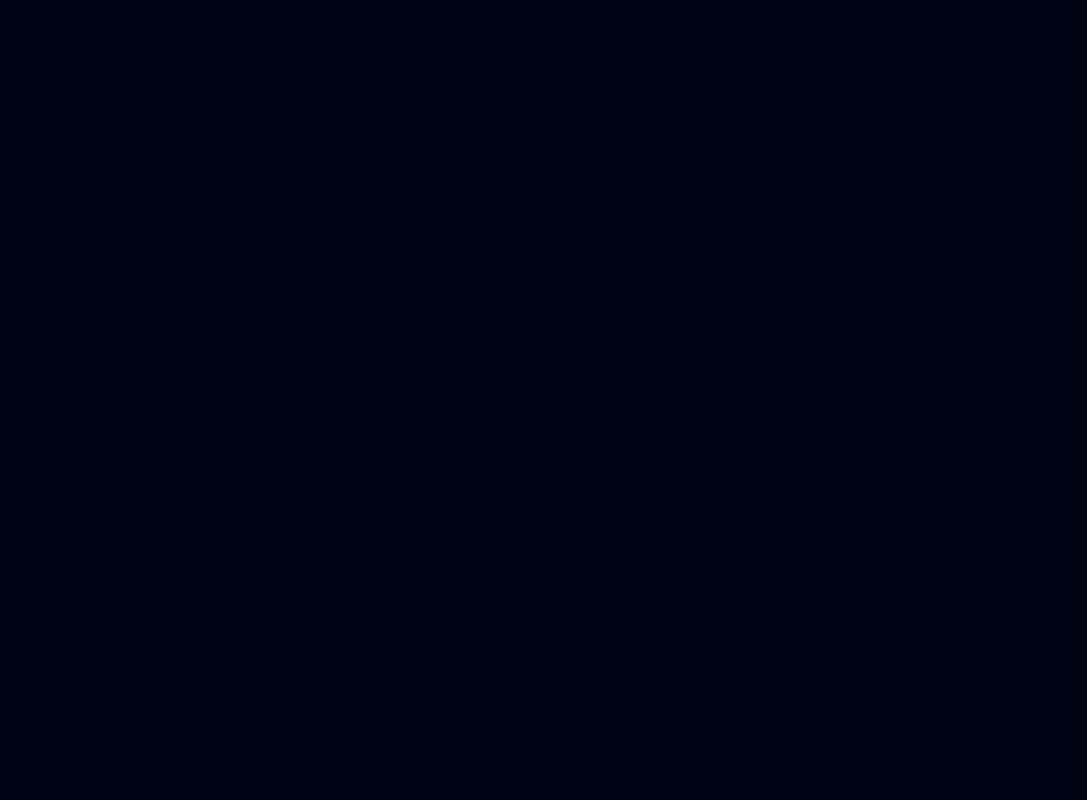
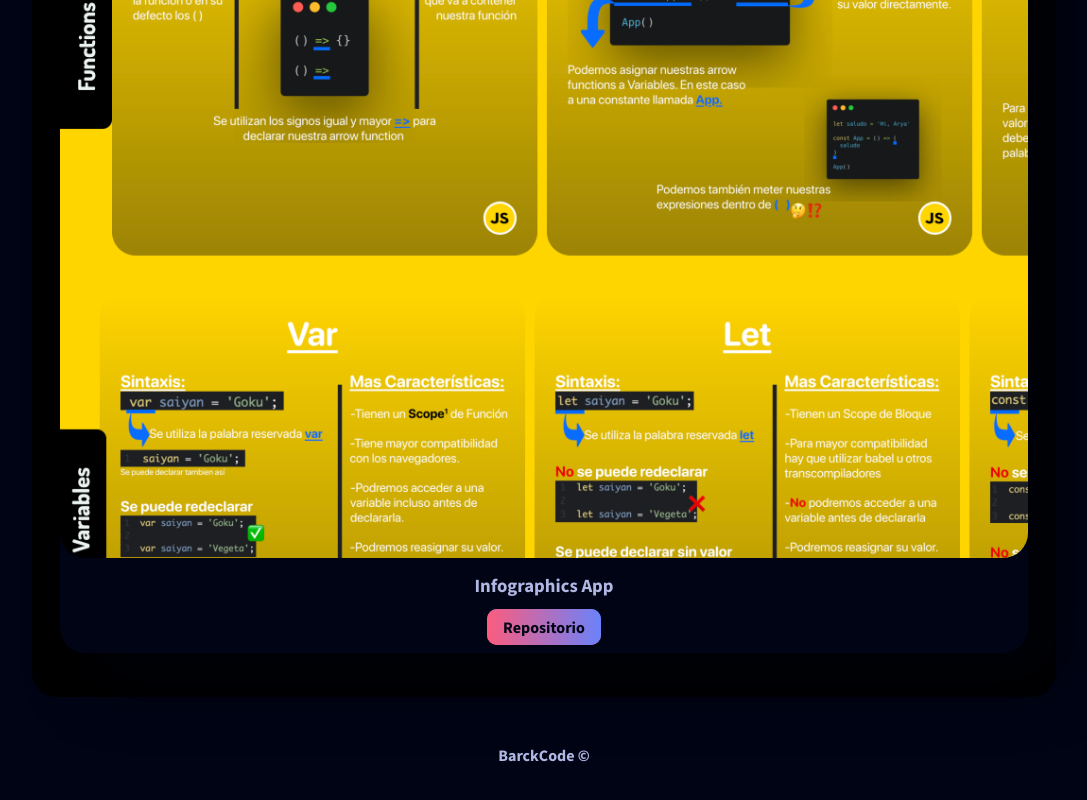
Before and after one commit to barckcode/Blog_deprecated, a Next.js app: page / in a window 1280 px wide. Shown: the part 1080-1880 px from the top of the page, without its empty margins (96-1183 px from the left). Before the commit the page ends 800 px from the top, so only its background shows below. Built offline with nearby package versions, Linux system fonts and the light colour scheme.

Commit message:
Add Footer && Projects

```diff
--- a/components/Figures/Terminal.js
+++ b/components/Figures/Terminal.js
@@ -3,9 +3,9 @@ import styled from '@emotion/styled'
 
 //Styles:
 const Container = styled.div`
-  margin: 1.5rem 1rem 0 1rem;
+  margin: 3rem 0;
   padding: 1rem;
-  border-radius: 10px;
+  border-radius: 25px;
   background-color: #000;
 `
 
--- /dev/null
+++ b/components/Layout/Footer.js
@@ -0,0 +1,19 @@
+import React from 'react'
+import styled from '@emotion/styled'
+
+const FooterContainer = styled.footer`
+  margin: 3rem 0 3rem 0;
+  text-align: center;
+`
+
+const Footer = () => {
+  return (
+    <FooterContainer>
+      <h4>
+        BarckCode ©
+      </h4>
+    </FooterContainer>
+  )
+}
+
+export default Footer
--- /dev/null
+++ b/components/Layout/Projects.js
@@ -0,0 +1,62 @@
+import React from 'react'
+import styled from '@emotion/styled'
+
+//Components:
+import Terminal from '../Figures/Terminal'
+
+//Styles:
+const Title = styled.h2`
+  text-align: center;
+`
+
+const CardContainer = styled.div`
+  margin-top: 1rem;
+  margin-bottom: 1rem;
+  padding-bottom: 1rem;
+  border-radius: 25px;
+  text-align: center;
+  background: #000415;
+  box-shadow:  30px 30px 60px #000208;
+`
+
+const ProjectImage = styled.img`
+  width: 100%;
+  border-radius: 25px;
+`
+
+const ProjectTitle = styled.h3`
+  margin-top: 0.75rem;
+  margin-bottom: 1.25rem;
+`
+
+const ProjectLink = styled.a`
+  width: 120px;
+  padding: 0.5rem 1rem;
+  border-radius: 10px;
+  font-weight: bold;
+  cursor: pointer;
+  color: #000415;
+  background: linear-gradient(90deg, #fc5c7d 0%,#6a82fb 100% ),
+            -webkit-linear-gradient(90deg, #fc5c7d 0%,#6a82fb 100% );
+  transition: all 4s;
+
+  &:hover {
+    background-color: #fc5c7d;
+    transition: all 4s;
+  }
+`
+
+const Projects = () => {
+  return (
+    <Terminal>
+      <Title>> Proyectos</Title>
+      <CardContainer>
+        <ProjectImage src='/projects/infographics_app.png' />
+        <ProjectTitle>Infographics App</ProjectTitle>
+        <ProjectLink>Repositorio</ProjectLink>
+      </CardContainer>
+    </Terminal>
+  )
+}
+
+export default Projects
--- a/pages/index.js
+++ b/pages/index.js
@@ -4,6 +4,8 @@ import { Global, css } from '@emotion/core'
 //Components:
 import Header from '../components/Layout/Header'
 import Bio from '../components/Layout/Bio'
+import Projects from '../components/Layout/Projects'
+import Footer from '../components/Layout/Footer'
 
 const Home = () => {
   return (
@@ -33,6 +35,8 @@ const Home = () => {
       <main className='main'>
         <Header />
         <Bio />
+        <Projects />
+        <Footer />
       </main>
     </>
   )
```
Also changed, not shown: public/projects/infographics_app.png (added), public/projects/weather_app.png (added).
